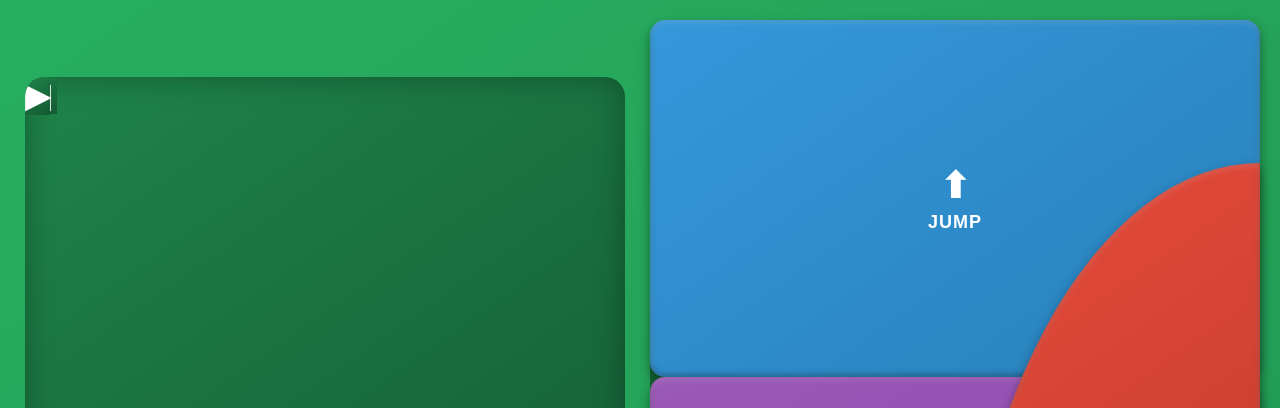
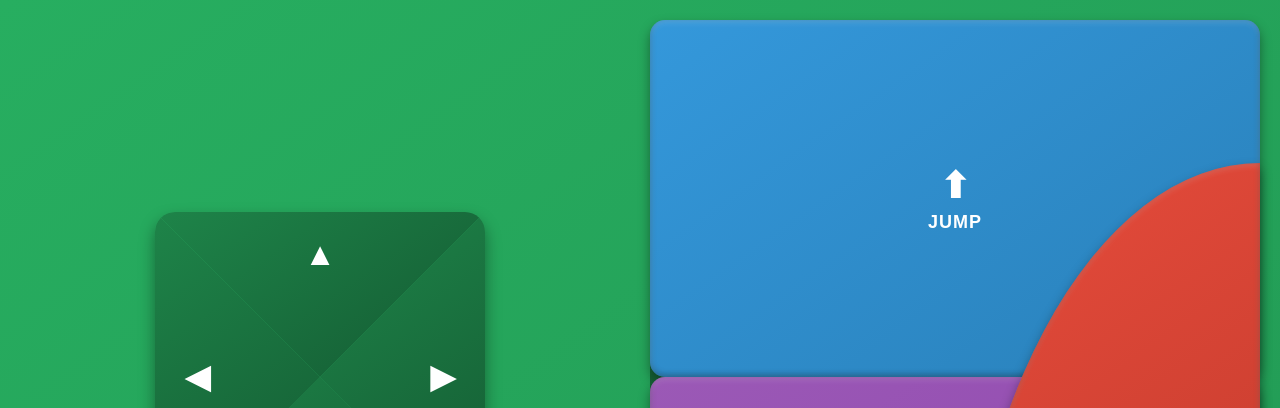
Before and after one commit to rameeanjomee-a11y/mario, a website: page controller5.html in a window 1280 px wide. Shown: the top 408 px of the page. Drawn offline with Linux system fonts and the light colour scheme.

Commit message:
Fix controller5 D-pad: correct CSS selectors and sizing to match controller2

```diff
--- a/controller5.html
+++ b/controller5.html
@@ -76,18 +76,15 @@
       align-items: center;
       grid-column: 1;
       grid-row: 1;
-      margin: 20px 10px 20px 20px;
     }
 
     .dpad {
       position: relative;
-      width: 100%;
-      height: 100%;
-      max-width: 600px;
-      max-height: 600px;
-      background: linear-gradient(145deg, #1e8449, #145a32);
+      width: 330px;
+      height: 330px;
+      background: linear-gradient(145deg, #27ae60, #1e8449);
       border-radius: 20px;
-      box-shadow: inset 0 0 30px rgba(0,0,0,0.3);
+      box-shadow: 0 8px 16px rgba(0,0,0,0.4);
       overflow: hidden;
     }
 
@@ -128,7 +125,7 @@
     }
 
     /* Triangle shapes using clip-path */
-    .dpad-btn[data-action="up"] {
+    .dpad-btn[data-action="arrow_up"] {
       top: 0;
       left: 0;
       width: 100%;
@@ -137,7 +134,7 @@
       padding-bottom: 80px;
     }
 
-    .dpad-btn[data-action="down"] {
+    .dpad-btn[data-action="arrow_down"] {
       bottom: 0;
       left: 0;
       width: 100%;
@@ -146,7 +143,7 @@
       padding-top: 80px;
     }
 
-    .dpad-btn[data-action="left"] {
+    .dpad-btn[data-action="arrow_left"] {
       top: 0;
       left: 0;
       width: 50%;
@@ -155,7 +152,7 @@
       padding-right: 80px;
     }
 
-    .dpad-btn[data-action="right"] {
+    .dpad-btn[data-action="arrow_right"] {
       top: 0;
       right: 0;
       width: 50%;
```
